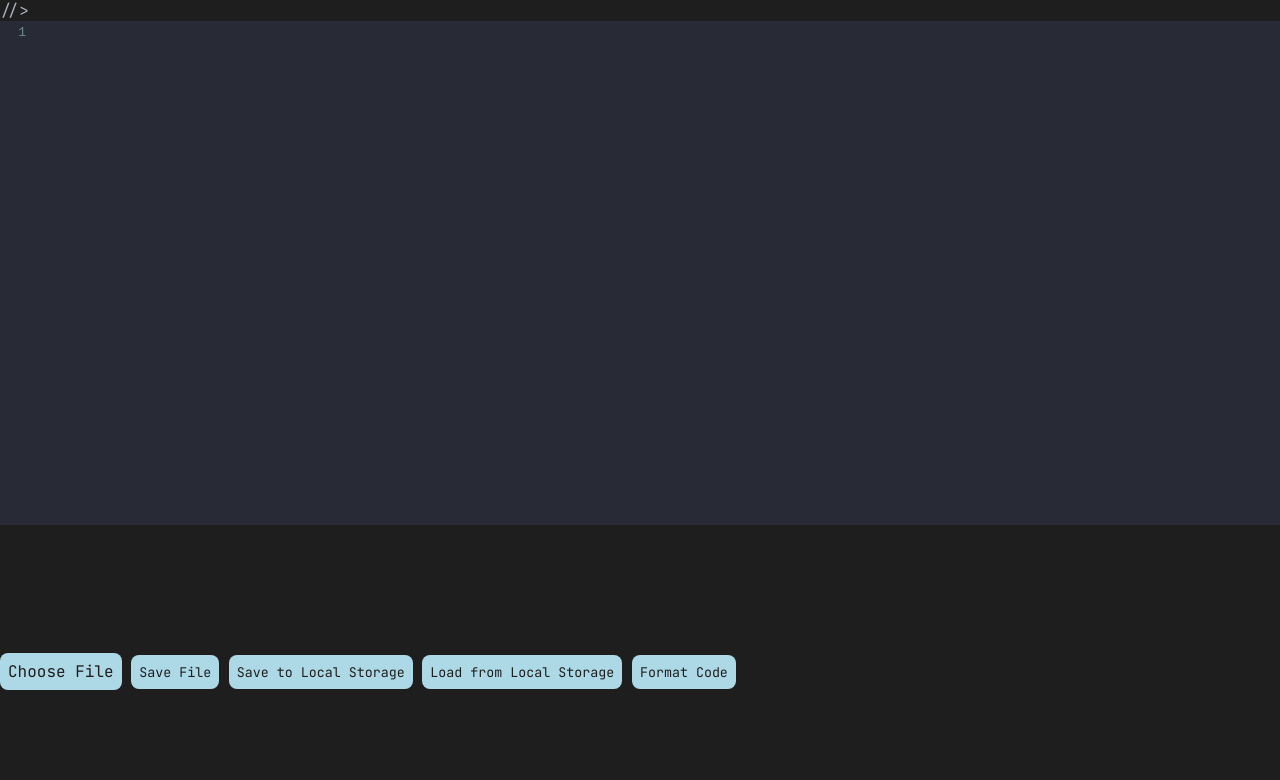
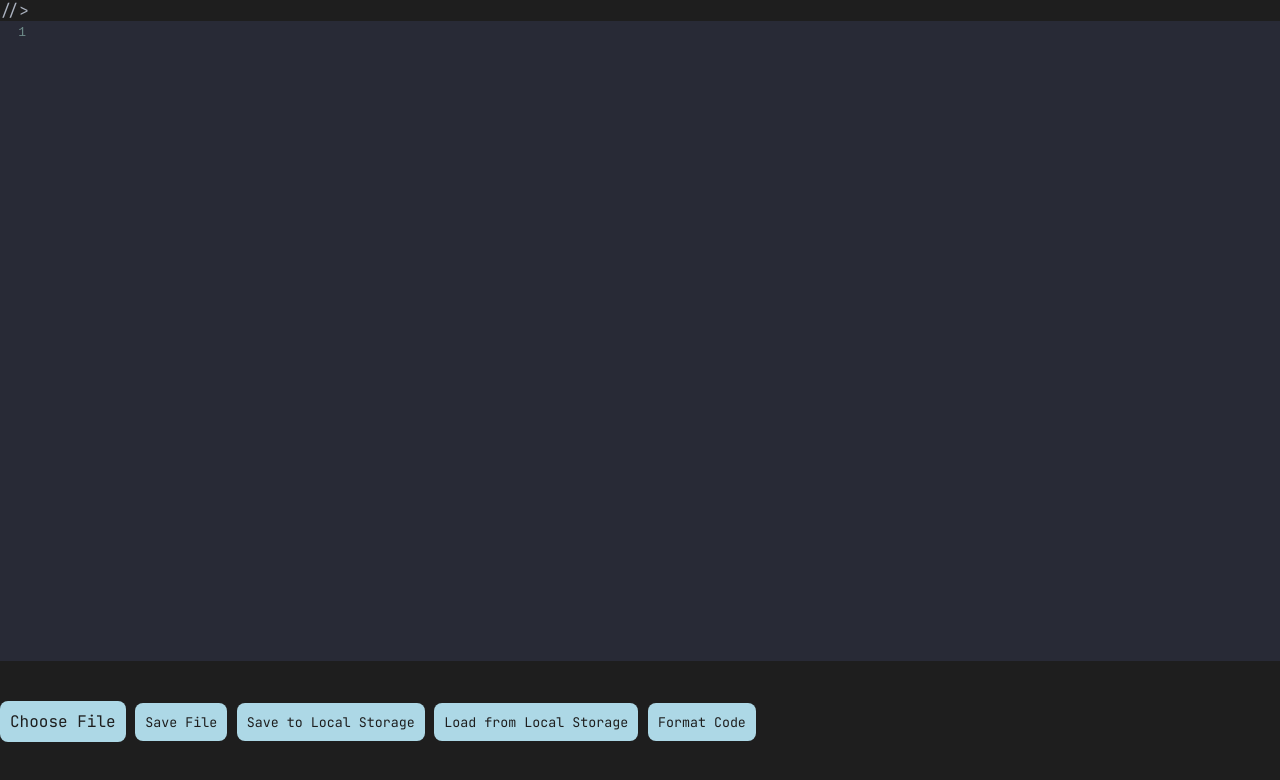
Before and after one commit to kushagradhibhowmick8821/notepad, a website: page public/index.html in a window 1280 px wide. Drawn offline with nearby package versions, Linux system fonts and the light colour scheme.

Commit message:
Add favicon and update button styles

```diff
--- a/public/index.html
+++ b/public/index.html
@@ -5,6 +5,11 @@
     <meta charset="UTF-8" />
     <meta name="viewport" content="width=device-width, initial-scale=1.0" />
     <title>Online Code Editor</title>
+    <link
+      rel="icon"
+      href="https://cdn2.iconfinder.com/data/icons/font-awesome/1792/code-512.png"
+      type="image/png"
+    />
     <link
       rel="stylesheet"
       href="https://cdnjs.cloudflare.com/ajax/libs/codemirror/5.65.16/codemirror.css"
--- a/public/styles.css
+++ b/public/styles.css
@@ -1,9 +1,14 @@
 /* styles.css */
-/* styles.css */
+body,
+html {
+  margin: 0;
+  height: 100%;
+}
+
 body {
   background-color: #1e1e1e;
   color: #abb2bf;
-  font-family: "JetBrains Mono"; /* Use JetBrains Mono as the font */
+  font-family: "JetBrains Mono";
   margin: 1;
   margin-bottom: 20vh;
 }
@@ -12,25 +17,39 @@ body {
   height: 80vh;
 }
 
-/* ... (rest of your CSS) */
-
-button {
+button,
+.custom-file-label,
+.choose-file-button,
+.save-file-button,
+.save-local-button,
+.load-local-button,
+.format-code-button {
   background-color: #56b6c2;
-  color: #e3b0b0;
+  color: #1e1e1e;
   padding: 10px;
   border: none;
   cursor: pointer;
   margin-top: 10px;
+  display: inline-block;
+  font-family: "JetBrains Mono", monospace;
+  border-radius: 10px;
 }
 
-button:hover {
+button:hover,
+.custom-file-label:hover,
+.choose-file-button:hover,
+.save-file-button:hover,
+.save-local-button:hover,
+.load-local-button:hover,
+.format-code-button:hover {
   background-color: #3498db;
 }
 
-/* Custom neon highlighting */
 .CodeMirror {
   background-color: #c51919;
   color: #abb2bf;
+  border: 2px solid #56b6c2;
+  height: 80vh;
 }
 
 .CodeMirror-cursor {
@@ -41,168 +60,34 @@ button:hover {
   background: rgba(86, 182, 194, 0.3) !important;
 }
 
-/* Adjusted font color */
 .CodeMirror pre {
   color: #abb2bf;
 }
 
-/* Adjusted sidebar color */
 .CodeMirror-gutters {
   background-color: #b79393;
   border-right: 1px solid #1d1f22;
 }
-/* styles.css */
-body,
-html {
-  margin: 0;
-  height: 100%;
-}
 
-.CodeMirror {
-  border: none;
-  height: 63vh; /* Adjust the height as needed, 'vh' stands for viewport height */
-}
-/* Customize scrollbar for WebKit browsers */
 .CodeMirror::-webkit-scrollbar {
   width: 12px;
 }
 
 .CodeMirror::-webkit-scrollbar-thumb {
-  background-color: #4caf50; /* Set your desired scrollbar color */
+  background-color: #4caf50;
 }
 
 .CodeMirror::-webkit-scrollbar-track {
-  background-color: #df1212; /* Set your desired track color */
-}
-/* styles.css */
-
-/* ... (existing styles) */
-
-/* Format Code button */
-.format-code-button {
-  background-color: #56b6c2;
-  color: #1e1e1e;
-  padding: 10px;
-  border: none;
-  cursor: pointer;
-  margin-top: 10px;
+  background-color: #df1212;
 }
 
-.format-code-button:hover {
-  background-color: #3498db;
-}
-
-/* Choose File button */
-.choose-file-button {
-  background-color: #56b6c2;
-  color: #1e1e1e;
-  padding: 10px;
-  border: none;
-  cursor: pointer;
-  margin-top: 10px;
-}
-
-.choose-file-button:hover {
-  background-color: #3498db;
-}
-
-/* No file chosen label */
-.custom-file-label {
-  background-color: #56b6c2;
-  color: #1e1e1e;
-  padding: 10px;
-  cursor: pointer;
-  margin-top: 10px;
-}
-
-/* Save File button */
-.save-file-button {
-  background-color: #56b6c2;
-  color: #1e1e1e;
-  padding: 10px;
-  border: none;
-  cursor: pointer;
-  margin-top: 10px;
-}
-
-.save-file-button:hover {
-  background-color: #3498db;
-}
-
-/* Save to Local Storage button */
-.save-local-button {
-  background-color: #56b6c2;
-  color: #1e1e1e;
-  padding: 10px;
-  border: none;
-  cursor: pointer;
-  margin-top: 10px;
-}
-
-.save-local-button:hover {
-  background-color: #3498db;
-}
-
-/* Load from Local Storage button */
-.load-local-button {
-  background-color: #56b6c2;
-  color: #1e1e1e;
-  padding: 10px;
-  border: none;
-  cursor: pointer;
-  margin-top: 10px;
-}
-
-.load-local-button:hover {
-  background-color: #3498db;
-}
-
-/* White border (CodeMirror) */
-.CodeMirror {
-  border: 2px solid #56b6c2;
-  /* Adjust the border color and thickness as needed */
-}
-
-/* ... (rest of your styles) */
-/* styles.css */
-
-/* ... (existing styles) */
-
-/* Custom-styled label */
-.custom-file-label {
-  background-color: #56b6c2;
-  color: #1e1e1e;
-  padding: 8px;
-  border: none;
-  cursor: pointer;
-  margin-top: 5px;
-  display: inline-block;
-}
-
-.custom-file-label:hover {
-  background-color: #3498db;
-}
-
-/* ... (rest of your styles) */
-/* styles.css */
-
-/* ... (existing styles) */
-
-/* Custom-styled label */
 .custom-file-label,
 .choose-file-button,
 .save-file-button,
 .save-local-button,
 .load-local-button,
 .format-code-button {
-  background-color: #56b6c2;
-  color: #1e1e1e;
-  padding: 8px;
-  border: none;
-  cursor: pointer;
-  margin-top: 5px;
-  display: inline-block;
-  font-family: "JetBrains Mono", monospace; /* Use JetBrains Mono as the font */
+  background-color: #add8e6;
 }
 
 .custom-file-label:hover,
@@ -211,112 +96,16 @@ html {
 .save-local-button:hover,
 .load-local-button:hover,
 .format-code-button:hover {
-  background-color: #3498db;
+  background-color: #87cefa;
 }
 
-/* ... (rest of your styles) */
-/* styles.css */
-
-/* ... (existing styles) */
-
-/* Custom-styled label and buttons */
 .custom-file-label,
 .choose-file-button,
 .save-file-button,
 .save-local-button,
 .load-local-button,
 .format-code-button {
-  background-color: #56b6c2;
-  color: #1e1e1e;
-  padding: 8px;
-  border: none;
-  cursor: pointer;
-  margin-top: 5px;
-  display: inline-block;
-  font-family: "JetBrains Mono", monospace; /* Use JetBrains Mono as the font */
-  border-radius: 5px; /* Add border-radius for rounded corners */
-}
-
-.custom-file-label:hover,
-.choose-file-button:hover,
-.save-file-button:hover,
-.save-local-button:hover,
-.load-local-button:hover,
-.format-code-button:hover {
-  background-color: #3498db;
-}
-
-/* ... (rest of your styles) */
-/* styles.css */
-
-/* ... (existing styles) */
-
-/* Custom-styled label and buttons with pastel colors */
-.custom-file-label,
-.choose-file-button,
-.save-file-button,
-.save-local-button,
-.load-local-button,
-.format-code-button {
-  background-color: #add8e6; /* Pastel Blue */
-  color: #1e1e1e;
-  padding: 8px;
-  border: none;
-  cursor: pointer;
-  margin-top: 5px;
-  display: inline-block;
-  font-family: "JetBrains Mono", monospace; /* Use JetBrains Mono as the font */
-  border-radius: 5px;
-}
-
-.custom-file-label:hover,
-.choose-file-button:hover,
-.save-file-button:hover,
-.save-local-button:hover,
-.load-local-button:hover,
-.format-code-button:hover {
-  background-color: #87cefa; /* Lighter Pastel Blue on hover */
-}
-
-/* ... (rest of your styles) */
-/* styles.css */
-
-/* ... (existing styles) */
-
-/* styles.css */
-
-/* ... (existing styles) */
-
-/* styles.css */
-
-/* ... (existing styles) */
-
-/* Custom-styled label and buttons with adjusted margins */
-.custom-file-label,
-.choose-file-button,
-.save-file-button,
-.save-local-button,
-.load-local-button,
-.format-code-button {
-  background-color: #add8e6; /* Pastel Blue */
-  color: #1e1e1e;
-  padding: 8px;
-  border: none;
-  cursor: pointer;
-  margin-top: -300px; /* Adjusted top margin */
-  margin-bottom: 15px; /* Adjusted bottom margin */
-  display: inline-block;
-  font-family: "JetBrains Mono", monospace; /* Use JetBrains Mono as the font */
+  margin-top: 5vh; /* Updated value */
+  margin-bottom: 10px;
   border-radius: 8px;
 }
-
-.custom-file-label:hover,
-.choose-file-button:hover,
-.save-file-button:hover,
-.save-local-button:hover,
-.load-local-button:hover,
-.format-code-button:hover {
-  background-color: #87cefa; /* Lighter Pastel Blue on hover */
-}
-
-/* ... (rest of your styles) */
```
